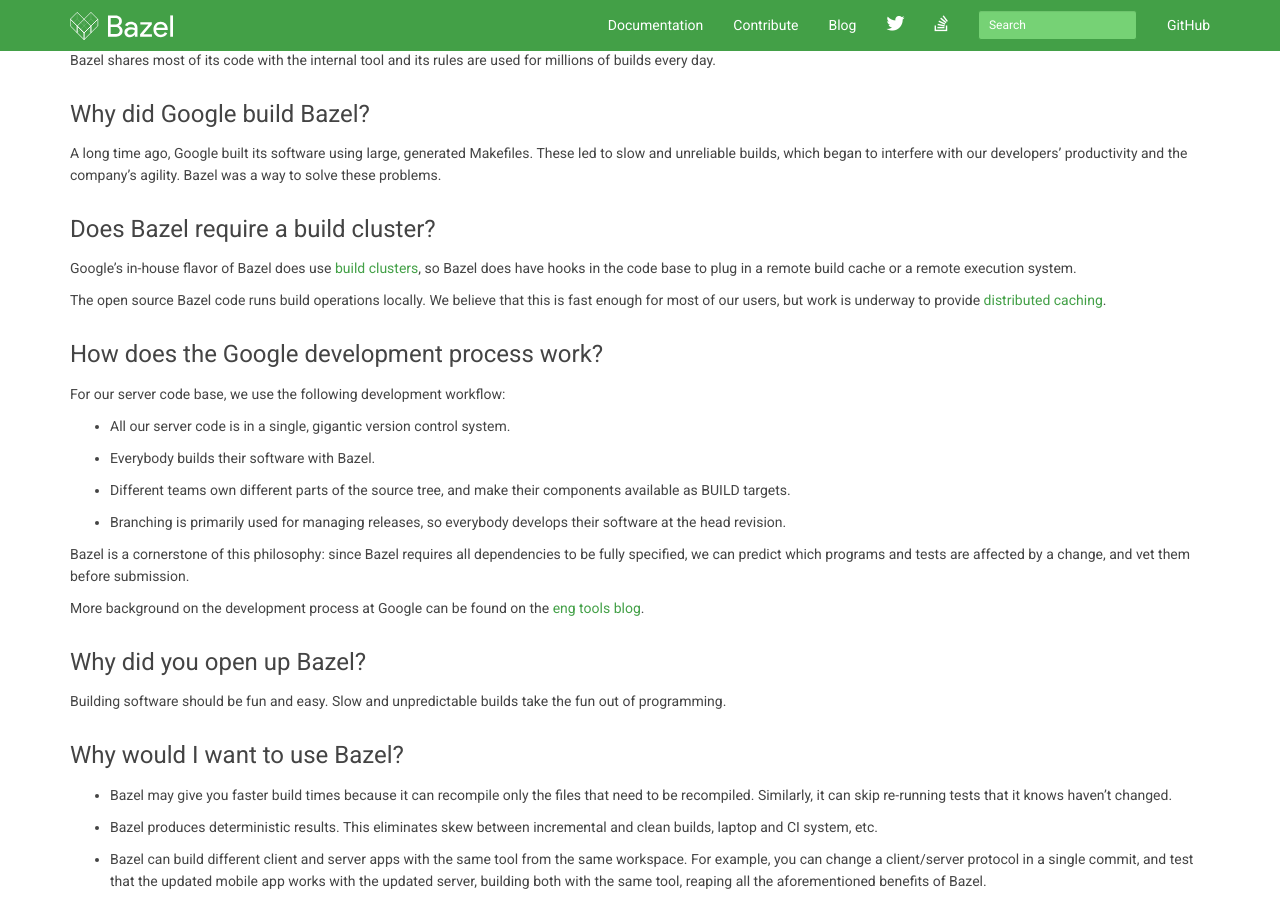
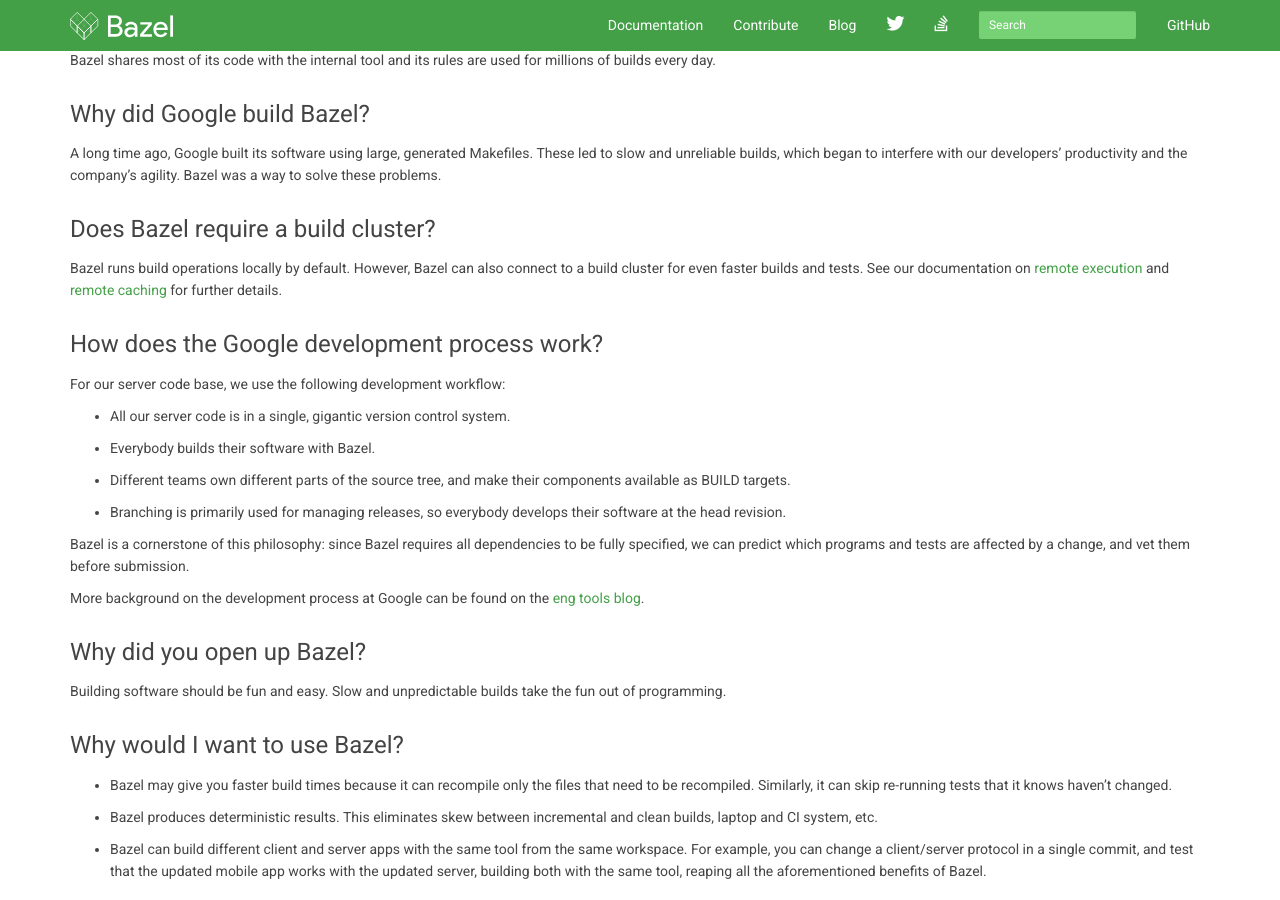
Before and after one commit to bazelbuild/bazel-website, a Jekyll site: the page built from faq.md, in a window 1280 px wide and 900 px high, scrolled down 1046 px. Built offline with Jekyll 4.4.1, drawn with Linux system fonts in a browser that asks for light colours; nearby versions of some CDN libraries; library files that are not in the unit come from our copies; comment, search, counter and statistics services are not loaded.

Commit message:
Update FAQ about Remote Execution (#192)

```diff
--- a/faq.md
+++ b/faq.md
@@ -92,14 +92,11 @@
 
 ## Does Bazel require a build cluster?
 
-Google's in-house flavor of Bazel does use [build
-clusters](http://google-engtools.blogspot.com/2011/09/build-in-cloud-distributing-build-steps.html),
-so Bazel does have hooks in the code base to plug in a remote build
-cache or a remote execution system.
-
-The open source Bazel code runs build operations locally. We believe
-that this is fast enough for most of our users, but work is underway
-to provide [distributed caching](https://github.com/bazelbuild/bazel/issues/904).
+Bazel runs build operations locally by default. However, Bazel can
+also connect to a build cluster for even faster builds and tests.
+See our documentation on [remote execution](https://docs.bazel.build/versions/master/remote-execution.html)
+and [remote caching](https://docs.bazel.build/versions/master/remote-execution.html)
+for further details.
 
 ## How does the Google development process work?
 
```
